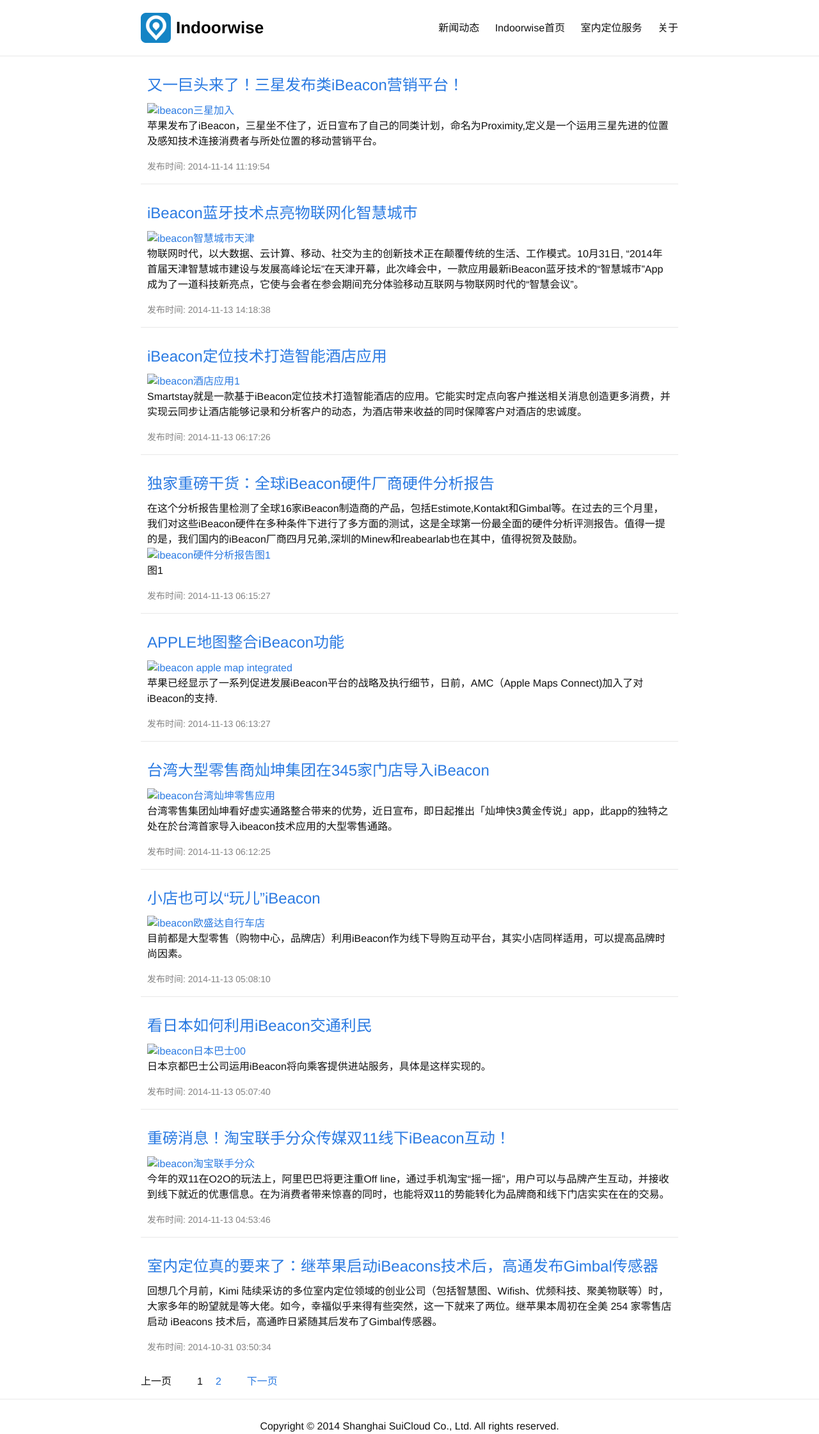
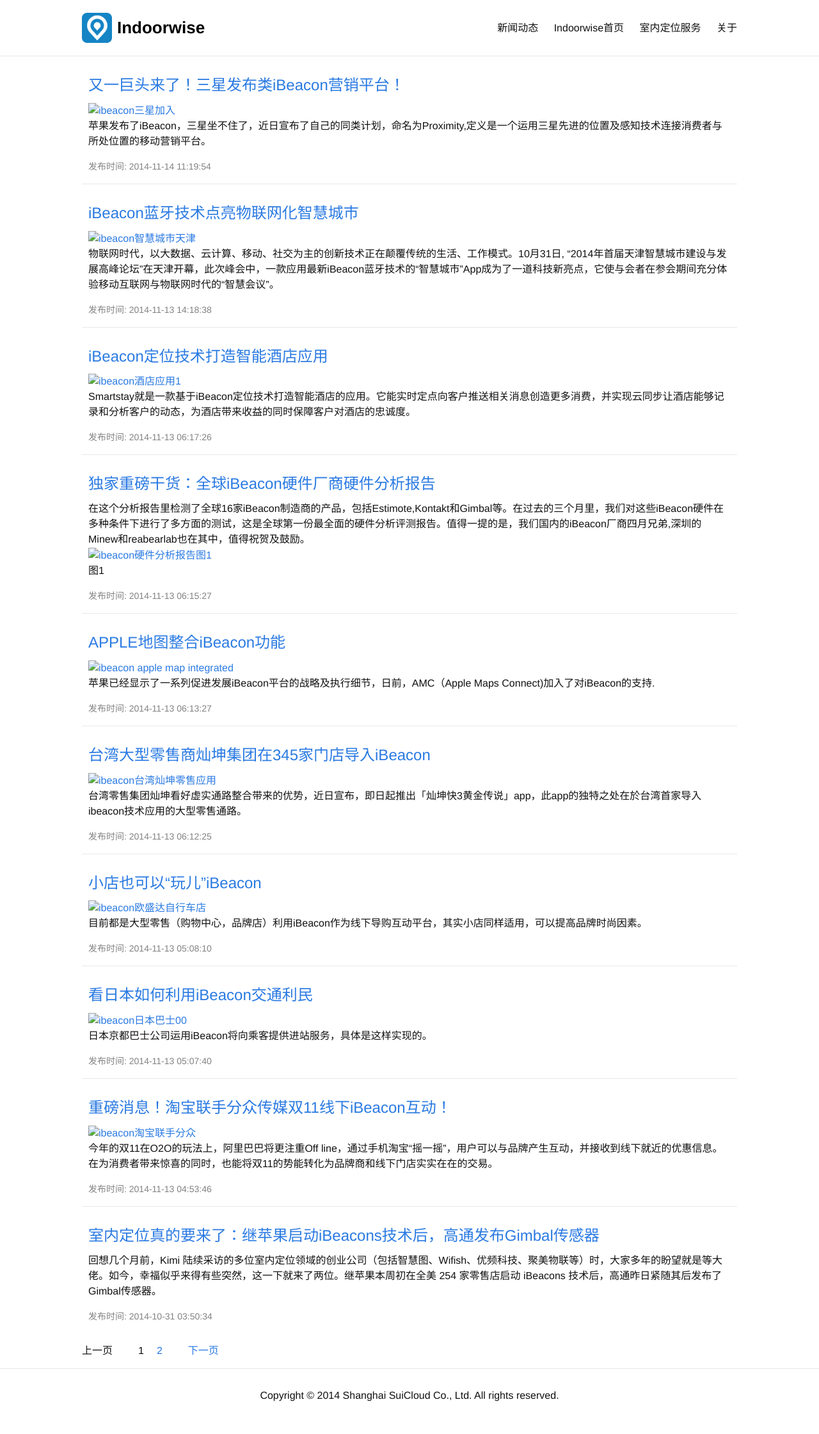
Before and after one commit to indoorwise/indoorwise.github.io, a Jekyll site: the page built from index.html, in a window 1280 px wide. Shown: the whole page at 64% size. Built offline with Jekyll 4.4.1, drawn with Linux system fonts in a browser that asks for light colours; the list of posts is cut into pages by our own code; after the commit the page ends 2193 px from its top, so only the background shows below that.

Commit message:
update css

```diff
--- a/_sass/_base.scss
+++ b/_sass/_base.scss
@@ -154,8 +154,9 @@
  * Wrapper
  */
 .wrapper {
-    max-width: -webkit-calc(900px - (#{$spacing-unit} * 2));
-    max-width:         calc(900px - (#{$spacing-unit} * 2));
+    /*max-width: -webkit-calc(900px - (#{$spacing-unit} * 2));
+    max-width:         calc(900px - (#{$spacing-unit} * 2));*/
+    width: 80%;
     margin-right: auto;
     margin-left: auto;
     padding-right: $spacing-unit;
```
